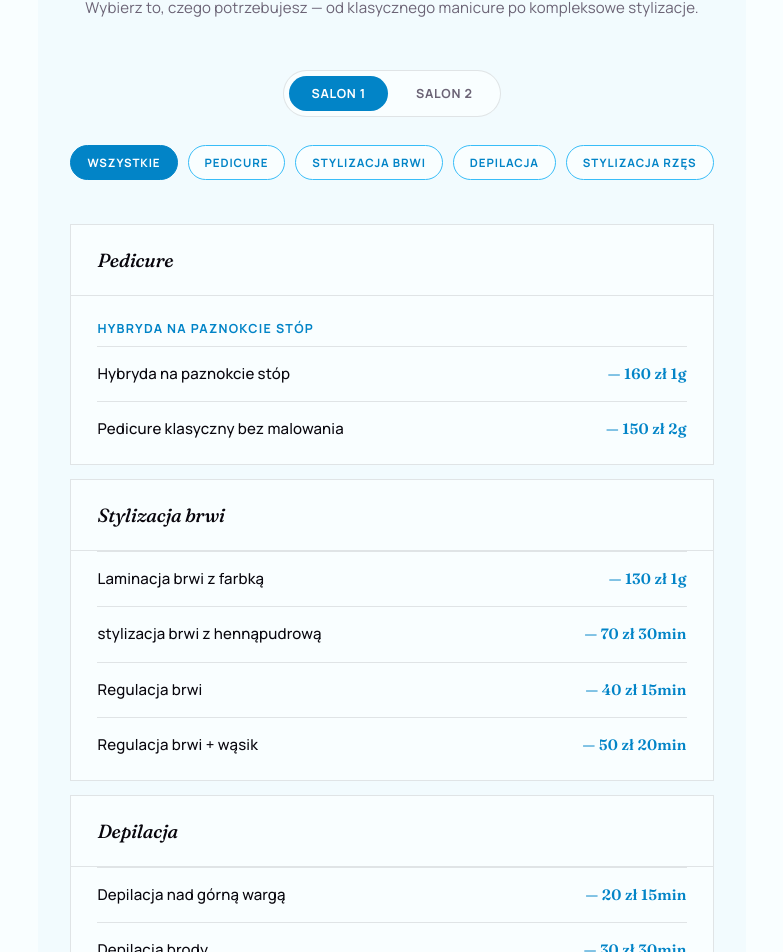
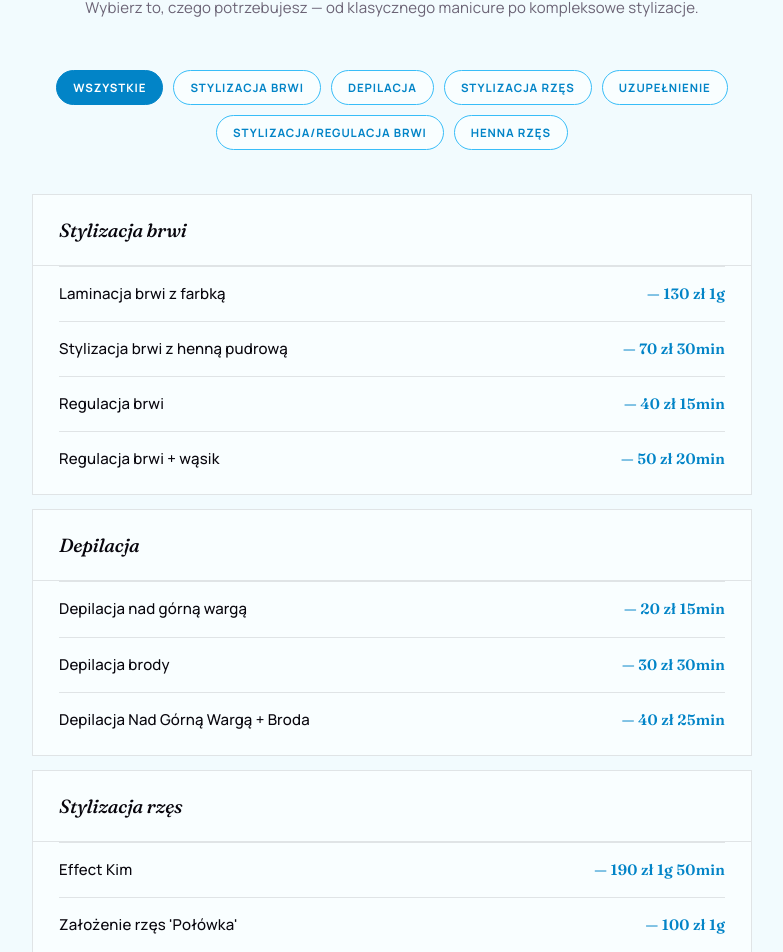
Before and after one commit to lxry-comet/harmony-of-nails, a React (Vite) app: page /harmony-of-nails/uslugi in a window 1280 px wide. Shown: the part 173-1125 px from the top of the page, without its empty margins (248-1031 px from the left). Built offline with nearby package versions, Linux system fonts and the light colour scheme.

Commit message:
finished

```diff
--- a/src/App.jsx
+++ b/src/App.jsx
@@ -3,7 +3,6 @@ import Footer from './components/Footer/Footer.jsx'
 import Header from './components/Header/Header.jsx'
 import Hero from './components/Hero/Hero.jsx'
 import Kontakt from './components/Kontakt/Kontakt.jsx'
-import Opinie from './components/Opinie/Opinie.jsx'
 import Portfolio from './components/Portfolio/Portfolio.jsx'
 import Salony from './components/Salony/Salony.jsx'
 import Uslugi from './components/Uslugi/Uslugi.jsx'
--- a/src/components/BurgerMenu/BurgerMenu.jsx
+++ b/src/components/BurgerMenu/BurgerMenu.jsx
@@ -3,7 +3,7 @@ import { FiMail, FiPhone, FiX } from 'react-icons/fi'
 import { Link } from 'react-router-dom'
 import { salons } from '../../json/salons' // dopasuj ścieżkę do własnej struktury
 import styles from './BurgerMenu.module.css'
-const brandTitle = 'Harmony of Nails'
+const brandTitle = 'Harmony of Beauty'
 
 const links = [
 	{ href: '/uslugi', label: 'Usługi', route: true },
--- a/src/components/Footer/Footer.jsx
+++ b/src/components/Footer/Footer.jsx
@@ -44,7 +44,7 @@ export default function Footer() {
 				))}
 			</div>
 			<div className={styles.bottomRow}>
-				© 2026 Harmony of Nails. Wszystkie prawa zastrzeżone.
+				© 2026 Harmony of Beauty. Wszystkie prawa zastrzeżone.
 			</div>
 		</footer>
 	)
--- a/src/components/Kontakt/Kontakt.jsx
+++ b/src/components/Kontakt/Kontakt.jsx
@@ -22,9 +22,6 @@ export default function Kontakt() {
 						<FiPhone className={styles.icon} />
 						<div>
 							<span className={styles.infoLabel}>Telefon</span>
-							<a href='tel:+48793965530' className={styles.infoValue}>
-								+48 793 965 530
-							</a><br />
 							<a href='tel:+48733546506' className={styles.infoValue}>
 								+48 733 546 506
 							</a>
@@ -36,16 +33,10 @@ export default function Kontakt() {
 						<div>
 							<span className={styles.infoLabel}>E-mail</span>
 							<a
-								href='mailto:biuro.harmonyofbeauty@gmail.com'
+								href='mailto:Ekaterina.Sopchuk@gmail.com'
 								className={styles.infoValue}
 							>
-								biuro.harmonyofbeauty@gmail.com
-							</a>
-							<a
-								href='mailto:biuro.harmonyofbeauty@gmail.com'
-								className={styles.infoValue}
-							>
-								katrina91@op.pl
+								Ekaterina.Sopchuk@gmail.com
 							</a>
 						</div>
 					</div>
@@ -55,7 +46,8 @@ export default function Kontakt() {
 						<div>
 							<span className={styles.infoLabel}>Salony</span>
 							<span className={styles.infoValue}>
-								ul. Piłsudskiego 12 · ul. Nadmorska 8, Świnoujście
+								ul. Józefa Bema 3/2, 72-600 Świnoujście
+								<br />
 								ul. Grunwaldzka 98D, 72-600, Świnoujście
 							</span>
 						</div>
@@ -66,9 +58,9 @@ export default function Kontakt() {
 						<div>
 							<span className={styles.infoLabel}>Godziny otwarcia</span>
 							<span className={styles.infoValue}>
-								Pon – Pt: 9:00 – 19:00
+								Pon – Pt: 10:00 – 16:00
 								<br />
-								Sob: 9:00 – 17:00 · Nd: zamknięte
+								Sob – Nd: zamknięte
 							</span>
 						</div>
 					</div>
--- a/src/components/Opinie/Opinie.jsx
+++ /dev/null
@@ -1,81 +0,0 @@
-import { useEffect, useState } from 'react'
-import styles from './Opinie.module.css'
-
-// Zakładki źródeł opinii. Jeśli masz tylko jeden widżet Elfsight (np. tylko Google),
-// po prostu usuń drugi obiekt z tej tablicy — reszta zadziała automatycznie.
-const sources = [
-	{
-		id: 'google',
-		label: 'Google',
-		// TODO: wejdź na https://dash.elfsight.com, stwórz widżet "Google Reviews",
-		// skopiuj jego klasę (np. "elfsight-app-xxxxxxxx-xxxx-...") i wklej poniżej.
-		widgetClass: 'elfsight-app-00000000-0000-0000-0000-000000000000'
-	},
-	{
-		id: 'booksy',
-		label: 'Booksy',
-		// TODO: Elfsight nie ma gotowej integracji z Booksy — najprościej stworzyć
-		// widżet typu "Reviews" i wkleić tam recenzje ręcznie/importem CSV,
-		// albo osadzić link do profilu Booksy zamiast widżetu (patrz niżej).
-		widgetClass: 'elfsight-app-11111111-1111-1111-1111-111111111111'
-	}
-]
-
-const BOOKSY_PROFILE_URL =
-	'https://booksy.com/pl-pl/215674_harmony-of-beauty_paznokcie_19380_swinoujscie'
-
-export default function Opinie() {
-	const [active, setActive] = useState(sources[0].id)
-
-	useEffect(() => {
-		if (document.querySelector('script[src="https://static.elfsight.com/platform/platform.js"]')) {
-			return
-		}
-		const script = document.createElement('script')
-		script.src = 'https://static.elfsight.com/platform/platform.js'
-		script.async = true
-		document.body.appendChild(script)
-	}, [])
-
-	const activeSource = sources.find(s => s.id === active)
-
-	return (
-		<section className={styles.section} id='opinie'>
-			<h2 className={styles.title}>OPINIE NASZYCH KLIENTEK</h2>
-			<p className={styles.subtitle}>
-				Zobacz, co mówią o nas klientki na Google i Booksy.
-			</p>
-
-			{sources.length > 1 ? (
-				<div className={styles.tabs}>
-					{sources.map(s => (
-						<button
-							key={s.id}
-							type='button'
-							className={`${styles.tabBtn} ${active === s.id ? styles.tabBtnActive : ''}`}
-							onClick={() => setActive(s.id)}
-						>
-							{s.label}
-						</button>
-					))}
-
-				</div>
-			) : null}
-
-			<div className={styles.widgetWrap}>
-				{/* Widżet Elfsight — po podmianie widgetClass na własny, opinie podciągną się automatycznie */}
-				<div className={activeSource.widgetClass} data-elfsight-app-lazy></div>
-
-				{activeSource.id === 'booksy' ? (
-					<p className={styles.fallbackNote}>
-						Pełną listę opinii z rezerwacji zobaczysz też bezpośrednio na{' '}
-						<a href={BOOKSY_PROFILE_URL} target='_blank' rel='noopener noreferrer'>
-							naszym profilu Booksy
-						</a>
-						.
-					</p>
-				) : null}
-			</div>
-		</section>
-	)
-}
--- a/src/components/Opinie/Opinie.module.css
+++ /dev/null
@@ -1,95 +0,0 @@
-.section {
-	display: flex;
-	flex-direction: column;
-	align-items: center;
-	margin: 0 auto;
-	padding: 110px 32px;
-	text-align: center;
-	font-family: 'Manrope', sans-serif;
-	color: var(--text-h);
-	background: var(--bg, #f9feff);
-}
-
-.title {
-	font-family: 'Fraunces', serif;
-	font-style: italic;
-	font-weight: 500;
-	font-size: clamp(26px, 4vw, 38px);
-	margin-bottom: 14px;
-	color: var(--text-h);
-}
-
-.subtitle {
-	font-size: 15px;
-	color: var(--text);
-	margin-bottom: 40px;
-	max-width: 640px;
-	line-height: 1.6;
-}
-
-.tabs {
-	display: inline-flex;
-	gap: 36px;
-	border-bottom: 1px solid var(--line);
-	margin-bottom: 44px;
-}
-
-.tabBtn {
-	background: none;
-	border: none;
-	cursor: pointer;
-	padding: 10px 2px 16px;
-	font-family: 'Fraunces', serif;
-	font-style: italic;
-	font-size: 18px;
-	color: var(--text);
-	transition: color 0.2s ease;
-}
-
-.tabBtn:hover {
-	color: var(--text-h);
-}
-
-.tabBtnActive {
-	color: var(--text-h);
-	box-shadow: inset 0 -2px 0 var(--border-deep);
-}
-
-.widgetWrap {
-	width: 100%;
-	max-width: 960px;
-	min-height: 240px;
-}
-
-.fallbackNote {
-	margin-top: 24px;
-	font-size: 13.5px;
-	color: var(--text);
-}
-
-.fallbackNote a {
-	color: var(--border-deep);
-	text-decoration: underline;
-}
-
-@media (max-width: 1024px) {
-	.section {
-		padding: 100px 20px 60px;
-	}
-}
-
-@media (max-width: 640px) {
-	.section {
-		padding: 96px 16px 48px;
-	}
-
-	.subtitle {
-		margin-bottom: 28px;
-		font-size: 14px;
-	}
-
-	.tabs {
-		gap: 24px;
-		margin-bottom: 32px;
-	}
-}
--- a/src/json/salons.js
+++ b/src/json/salons.js
@@ -20,7 +20,7 @@ export const salons = [
 		id: 'uzdrowisko',
 		tag: 'Salon 2',
 		name: 'Beautiful Life',
-		district: 'Po prawej stronie od kebaba',
+		district: ' Centrum miasta, naprzeciwko Rossmanna',
 		address: 'ul. Grunwaldzka 98D, 72-600 Świnoujście',
 		phone: '+48 733 546 506',
 		phoneHref: 'tel:+48733546506',
--- a/src/json/uslugi.json
+++ b/src/json/uslugi.json
@@ -1,30 +1,6 @@
 [
   {
-    "salon": "Salon 1",
-    "id": "pedicure",
-    "icon": "🦶",
-    "title": "Pedicure",
-    "subtitle": "Hybryda na paznokcie stóp",
-    "description": "Usługa zawiera kosmetyczne opracowanie podeszwy stopy, opracowanie płytki paznokciowej oraz skórek. Usługa wykończona jest nałożenem kremu oraz oliwki.",
-    "variants": [
-      {
-        "numOfVariants": "Wariant 1",
-        "name": "Hybryda na paznokcie stóp",
-        "price": "160 zł",
-        "time": "1g"
-      },
-      {
-        "numOfVariants": "Wariant 1",
-        "name": "Pedicure klasyczny bez malowania",
-        "price": "150 zł",
-        "time": "2g"
-      }
-    ]
-  },
-  {
-    "salon": "Salon 1",
     "id": "Stylizacja brwi",
-    "icon": "👁️",
     "title": "Stylizacja brwi",
     "subtitle": "",
     "description": "",
@@ -37,7 +13,7 @@
       },
       {
         "numOfVariants": "Wariant 2",
-        "name": "stylizacja brwi z hennąpudrową",
+        "name": "Stylizacja brwi z henną pudrową",
         "price": "70 zł",
         "time": "30min"
       },
@@ -47,7 +23,7 @@
         "price": "40 zł",
         "time": "15min"
       },
-            {
+      {
         "numOfVariants": "Wariant 4",
         "name": "Regulacja brwi + wąsik",
         "price": "50 zł",
@@ -56,9 +32,7 @@
     ]
   },
   {
-    "salon": "Salon 1",
     "id": "Depilacja",
-    "icon": "🪒",
     "title": "Depilacja",
     "subtitle": "",
     "description": "",
@@ -84,100 +58,63 @@
     ]
   },
   {
-    "salon": "Salon 1",
     "id": "Stylizacja rzęs",
-    "icon": "👁️",
     "title": "Stylizacja rzęs",
     "subtitle": "",
     "description": "",
     "variants": [
       {
+        "numOfVariants": "",
+        "name": "Effect Kim",
+        "price": "190 zł",
+        "time": "1g 50min"
+      },
+      {
         "numOfVariants": "Wariant 1",
         "name": "Założenie rzęs 'Połówka'",
-        "price": "90 zł",
+        "price": "100 zł",
         "time": "1g"
       },
       {
         "numOfVariants": "Wariant 2",
         "name": "Założenie rzęs metodą 1:1",
-        "price": "150 zł",
+        "price": "160 zł",
         "time": "1g 30min"
       },
       {
         "numOfVariants": "Wariant 3",
         "name": "Maskara",
-        "price": "160 zł",
+        "price": "170 zł",
         "time": "1g 45min"
       },
       {
         "numOfVariants": "Wariant 4",
         "name": "Mokry Efekt",
-        "price": "170 zł",
+        "price": "180 zł",
         "time": "1g 50min"
       },
       {
         "numOfVariants": "Wariant 5",
         "name": "Założenie 2:1",
-        "price": "170 zł",
+        "price": "180 zł",
         "time": "1g 50min"
       },
       {
         "numOfVariants": "Wariant 6",
         "name": "Założenie 3-4D",
-        "price": "180 zł",
+        "price": "190 zł",
         "time": "2g"
       },
       {
         "numOfVariants": "Wariant 7",
         "name": "Założenie 5-6D",
-        "price": "160 zł",
-        "time": "2g "
-      }
-    ]
-  },
-
-  {
-    "salon": "Salon 2",
-    "id": "Uzupełnienie rzęs",
-    "icon": "",
-    "title": "Uzupełnienie rzęs",
-    "subtitle": "Uzupełnienie rzęs",
-    "description": "",
-    "variants": [
-      {
-        "numOfVariants": "Wariant 1",
-        "name": "Uzupełnienie rzęs",
-        "price": "120 zł",
-        "time": "1g 25min"
+        "price": "200 zł",
+        "time": "2g"
       }
     ]
   },
   {
-    "salon": "Salon 2",
-    "id": "Pedicure",
-    "icon": "",
-    "title": "Uzupełnienie rzęs",
-    "subtitle": "Uzupełnienie rzęs",
-    "description": "",
-    "variants": [
-      {
-        "numOfVariants": "Wariant 1",
-        "name": "Wariant 1",
-        "price": "130 zł",
-        "time": "1g 25min"
-      },
-      {
-        "numOfVariants": "Wariant 2",
-        "name": "Pedicure hybrydowy z opracowaniem podeszwy stóp",
-        "price": "150 zł",
-        "time": "1g 25min"
-      }
-    ]
-  },
-  {
-    "salon": "Salon 2",
     "id": "Połówka",
-    "icon": "",
     "title": "Uzupełnienie",
     "subtitle": "",
     "description": "",
@@ -197,9 +134,7 @@
     ]
   },
   {
-    "salon": "Salon 2",
     "id": "Stylizacja/Regulacja Brwi",
-    "icon": "",
     "title": "Stylizacja/Regulacja Brwi",
     "subtitle": "",
     "description": "",
@@ -213,9 +148,7 @@
     ]
   },
   {
-    "salon": "Salon 2",
     "id": "Henna rzęs",
-    "icon": "",
     "title": "Henna rzęs",
     "subtitle": "",
     "description": "",
```
